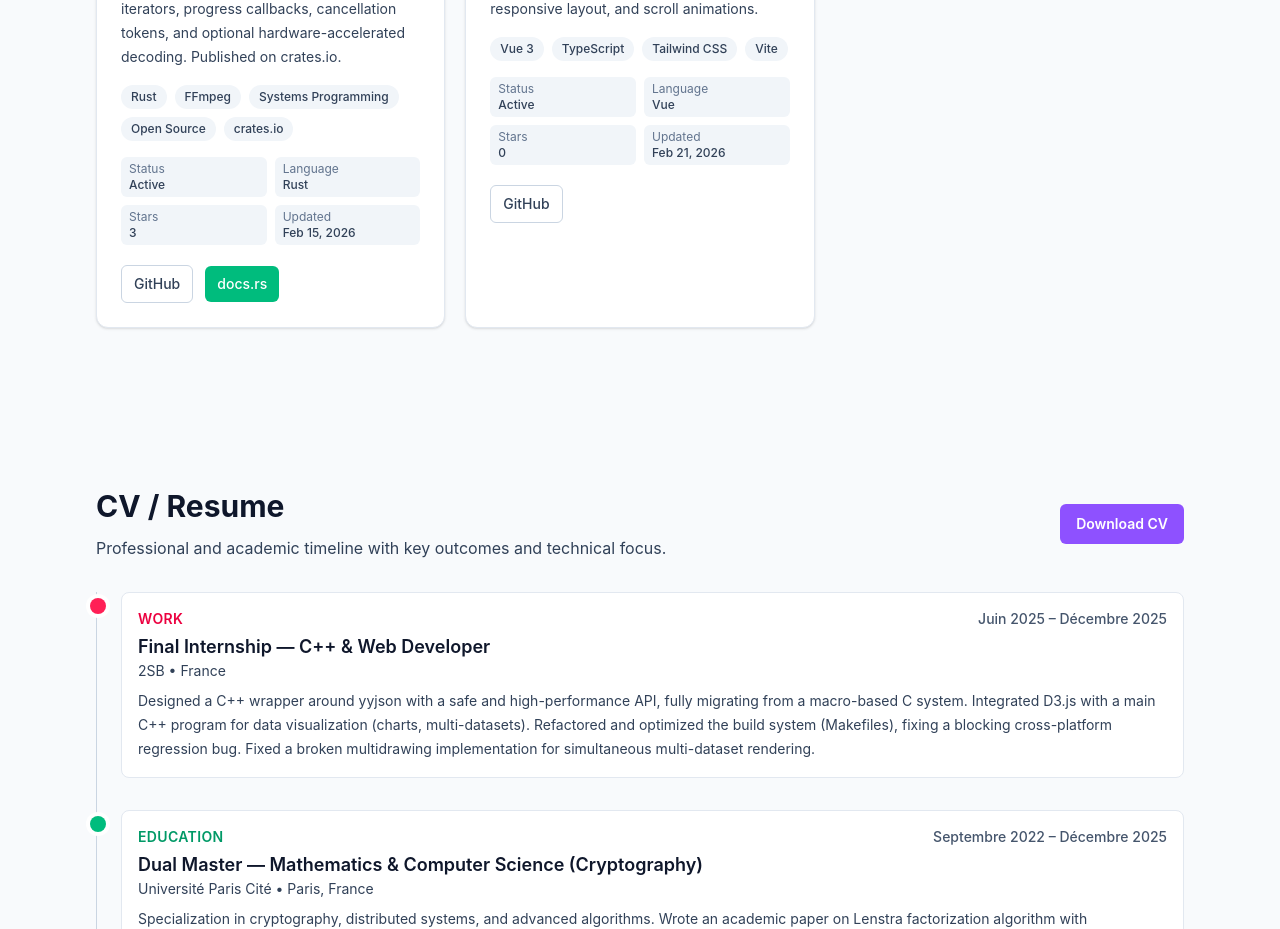
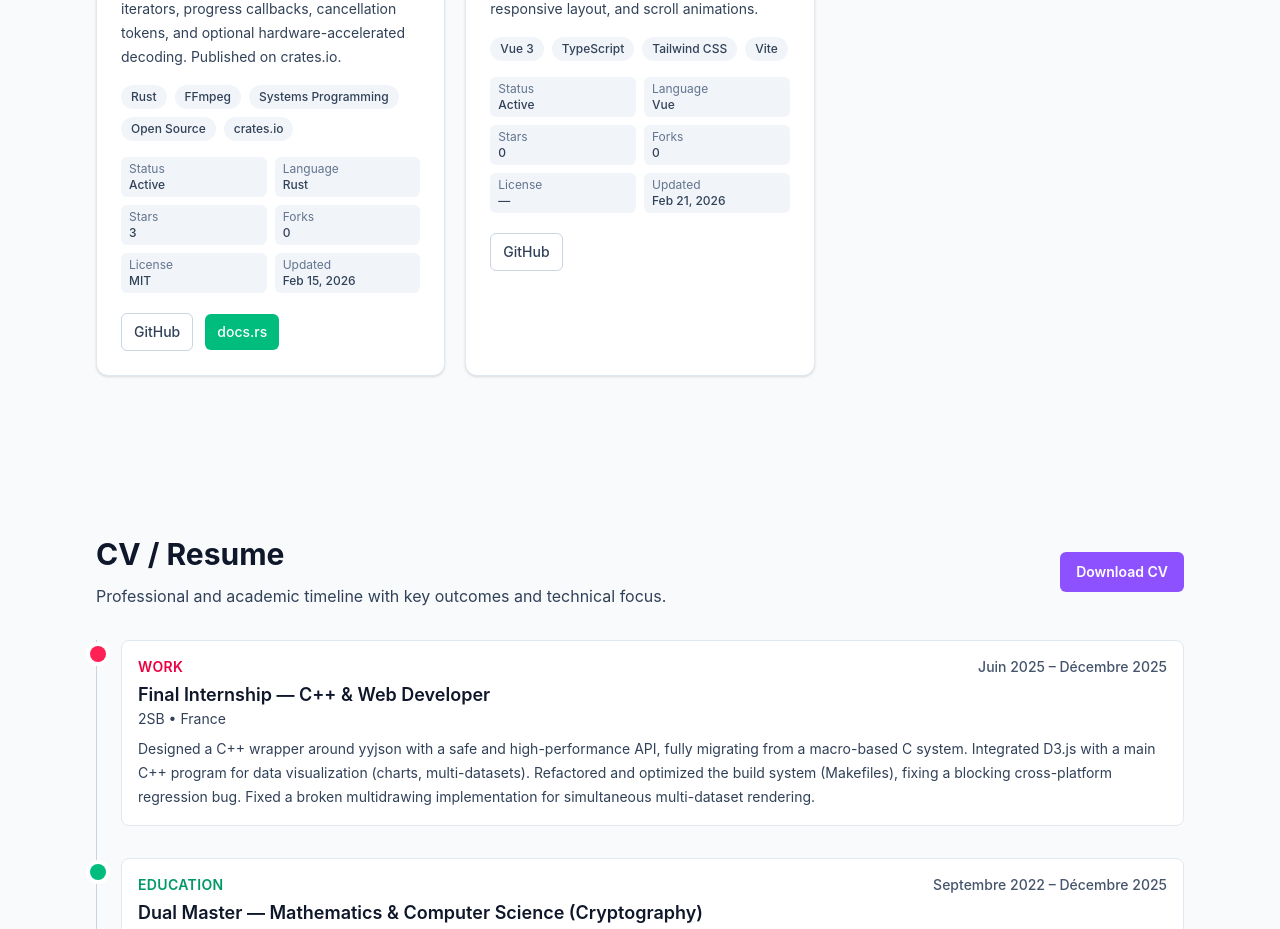
Before and after one commit to skanderjeddi/homepage, a Vue app: page / in a window 1280 px wide. Shown: the part 1700-2629 px from the top of the page. Built offline with nearby package versions, Linux system fonts and the light colour scheme.

Commit message:
feat: add forks and license metadata display

```diff
--- a/src/components/ProjectCard.vue
+++ b/src/components/ProjectCard.vue
@@ -97,6 +97,14 @@ const updatedDate = computed(() => {
         <dd class="font-medium text-slate-700 dark:text-zinc-200">{{ project.metadata.stars ?? 0 }}</dd>
       </div>
       <div class="rounded-md bg-slate-100 px-2 py-1 dark:bg-zinc-700/60">
+        <dt class="text-slate-500 dark:text-zinc-400">{{ copy.labels.forks }}</dt>
+        <dd class="font-medium text-slate-700 dark:text-zinc-200">{{ project.metadata.forks ?? 0 }}</dd>
+      </div>
+      <div class="rounded-md bg-slate-100 px-2 py-1 dark:bg-zinc-700/60">
+        <dt class="text-slate-500 dark:text-zinc-400">{{ copy.labels.license }}</dt>
+        <dd class="font-medium text-slate-700 dark:text-zinc-200">{{ project.metadata.license ?? '—' }}</dd>
+      </div>
+      <div class="rounded-md bg-slate-100 px-2 py-1 dark:bg-zinc-700/60">
         <dt class="text-slate-500 dark:text-zinc-400">{{ copy.labels.updated }}</dt>
         <dd class="font-medium text-slate-700 dark:text-zinc-200">{{ updatedDate ?? '—' }}</dd>
       </div>
--- a/src/data/i18n.js
+++ b/src/data/i18n.js
@@ -40,6 +40,8 @@ export const i18n = {
       status: 'Status',
       language: 'Language',
       stars: 'Stars',
+      forks: 'Forks',
+      license: 'License',
       updated: 'Updated',
     },
     meta: {
@@ -90,6 +92,8 @@ export const i18n = {
       status: 'Statut',
       language: 'Langage',
       stars: 'Étoiles',
+      forks: 'Forks',
+      license: 'Licence',
       updated: 'Mis à jour',
     },
     meta: {
```
Also changed, not shown: 1 other file (tests, documents, lock files or other folders).
